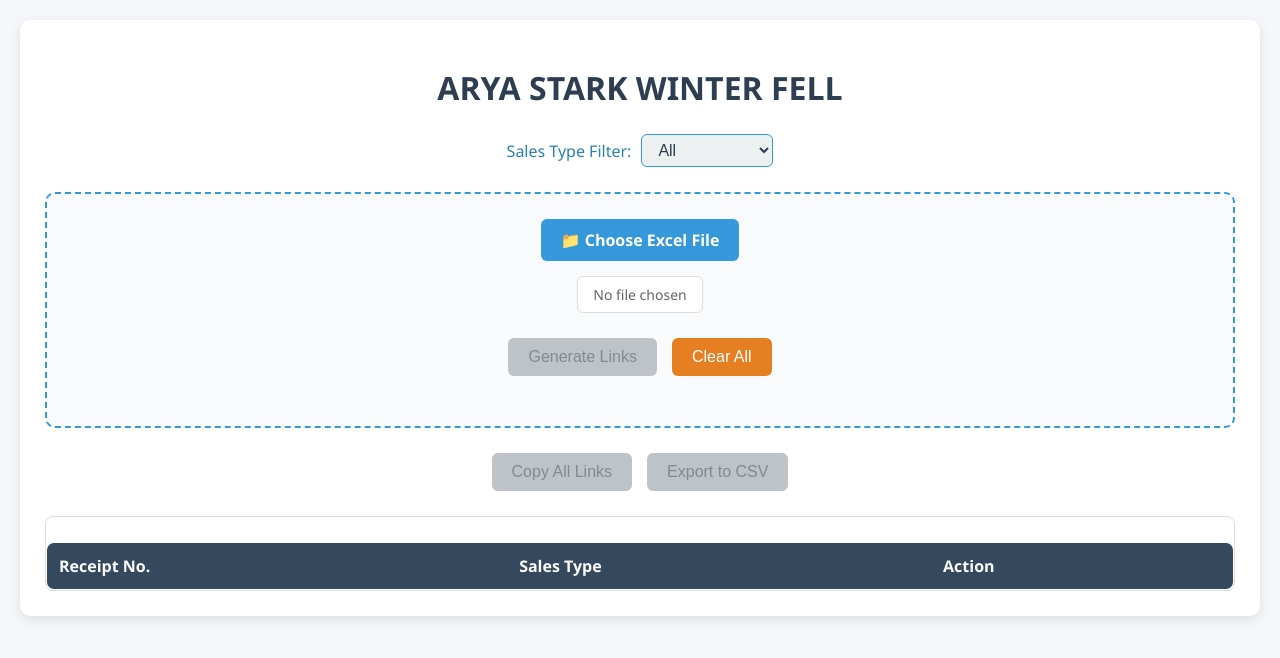
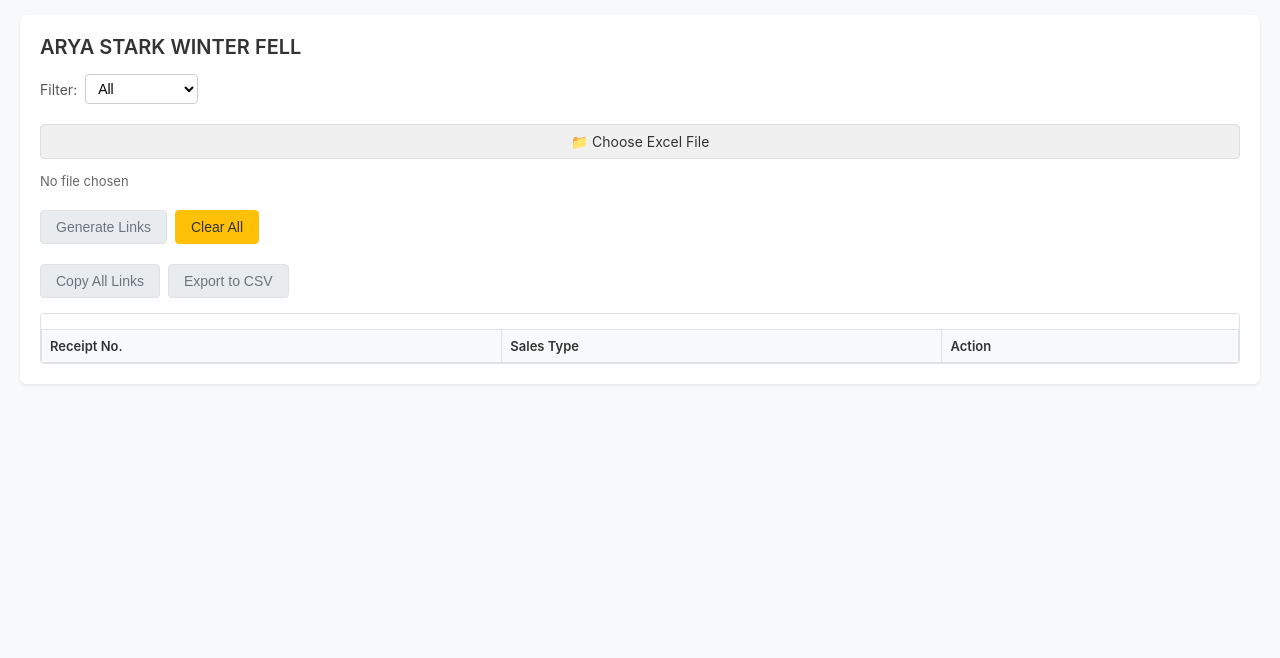
Before and after one commit to tomorrowlandspy/kalkere, a plain HTML site: page index.html in a window 1280 px wide. Drawn offline with Linux system fonts and the light colour scheme.

Commit message:
Update index.html

```diff
--- a/index.html
+++ b/index.html
@@ -6,199 +6,179 @@
 <title>Survey Link Generator</title>
 <style>
     body {
-        font-family: 'Segoe UI', Tahoma, Geneva, Verdana, sans-serif;
+        font-family: -apple-system, BlinkMacSystemFont, 'Segoe UI', Roboto, sans-serif;
         margin: 0;
-        padding: 20px;
-        background-color: #f5f7fa;
+        padding: 15px;
+        background-color: #f8f9fa;
         color: #333;
     }
     .container {
         max-width: 1200px;
         margin: 0 auto;
         background: white;
-        padding: 25px;
-        border-radius: 10px;
-        box-shadow: 0 4px 12px rgba(0,0,0,0.1);
+        padding: 20px;
+        border-radius: 6px;
+        box-shadow: 0 1px 3px rgba(0,0,0,0.1);
     }
     h1 {
-        text-align: center;
-        margin-bottom: 25px;
-        color: #2c3e50;
+        margin: 0 0 15px 0;
+        color: #333;
+        font-size: 20px;
         font-weight: 600;
     }
     .filter-container {
+        margin-bottom: 20px;
         display: flex;
         align-items: center;
-        justify-content: center;
-        margin: 15px 0 25px 0;
-        gap: 10px;
+        gap: 8px;
     }
     .filter-label {
-        font-size: 16px;
-        font-weight: 500;
-        color: #2980b9;
+        font-size: 14px;
+        color: #555;
     }
     .filter-select {
-        font-size: 16px;
-        padding: 6px 12px;
-        border-radius: 6px;
-        border: 1px solid #3498db;
-        background: #ecf0f1;
-        color: #2c3e50;
-        transition: border 0.2s;
-    }
-    .filter-select:focus {
-        border-color: #2980b9;
-        outline: none;
+        font-size: 14px;
+        padding: 5px 8px;
+        border-radius: 4px;
+        border: 1px solid #ccc;
+        background: white;
     }
     .file-section {
-        text-align: center;
-        margin: 25px 0;
-        padding: 25px;
-        border: 2px dashed #3498db;
-        border-radius: 10px;
-        background-color: #f8fafc;
+        margin-bottom: 20px;
     }
     .file-input-container {
         display: flex;
         flex-direction: column;
-        align-items: center;
-        gap: 15px;
-        width: 100%;
-        max-width: 400px;
-        margin: 0 auto;
+        gap: 8px;
+        margin-bottom: 15px;
     }
     .file-label {
-        font-weight: bold;
-        font-size: 16px;
-        color: white;
-        background: #3498db;
-        padding: 10px 20px;
-        border-radius: 6px;
+        font-size: 14px;
+        color: #333;
+        background: #f0f0f0;
+        padding: 8px 12px;
+        border-radius: 4px;
+        border: 1px solid #ddd;
         cursor: pointer;
-        transition: all 0.2s;
+        text-align: center;
+        transition: background 0.2s;
     }
     .file-label:hover {
-        background: #2980b9;
+        background: #e8e8e8;
     }
     input[type="file"] {
         display: none;
     }
     .file-name {
-        font-size: 14px;
+        font-size: 13px;
         color: #666;
-        background: white;
-        padding: 8px 15px;
-        border-radius: 6px;
-        border: 1px solid #ddd;
-        max-width: 100%;
+        padding: 6px 0;
         overflow: hidden;
         text-overflow: ellipsis;
         white-space: nowrap;
     }
     .button-group {
         display: flex;
-        gap: 15px;
-        justify-content: center;
-        margin: 25px 0;
-        flex-wrap: wrap;
+        gap: 8px;
+        margin-bottom: 15px;
     }
     .btn {
-        padding: 10px 20px;
-        border: none;
-        border-radius: 6px;
+        padding: 8px 15px;
+        border: 1px solid #ccc;
+        border-radius: 4px;
         cursor: pointer;
-        font-size: 16px;
-        font-weight: 500;
+        font-size: 14px;
+        background: #f8f8f8;
+        color: #333;
         transition: all 0.2s;
     }
+    .btn:hover {
+        background: #f0f0f0;
+    }
     .btn-primary {
-        background-color: #3498db;
+        background-color: #007bff;
         color: white;
+        border-color: #007bff;
     }
     .btn-primary:hover {
-        background-color: #2980b9;
+        background-color: #0056b3;
     }
     .btn-success {
-        background-color: #27ae60;
+        background-color: #28a745;
         color: white;
+        border-color: #28a745;
     }
     .btn-success:hover {
-        background-color: #219653;
+        background-color: #1e7e34;
     }
     .btn-warning {
-        background-color: #e67e22;
-        color: white;
+        background-color: #ffc107;
+        color: #333;
+        border-color: #ffc107;
     }
     .btn-warning:hover {
-        background-color: #d35400;
+        background-color: #e0a800;
     }
     .btn:disabled {
-        background-color: #bdc3c7;
-        color: #7f8c8d;
+        background-color: #e9ecef;
+        color: #6c757d;
         cursor: not-allowed;
+        border-color: #dee2e6;
     }
     table {
         width: 100%;
         border-collapse: collapse;
-        margin-top: 25px;
-        border: 1px solid #ddd;
-        border-radius: 8px;
-        overflow: hidden;
-        box-shadow: 0 2px 8px rgba(0,0,0,0.05);
-        background: white;
+        margin-top: 15px;
+        border: 1px solid #dee2e6;
+        font-size: 13px;
     }
     th, td {
-        border-bottom: 1px solid #ddd;
-        padding: 12px;
+        border: 1px solid #dee2e6;
+        padding: 8px;
         text-align: left;
     }
     th {
-        background-color: #34495e;
-        color: white;
+        background-color: #f8f9fa;
+        color: #333;
         font-weight: 600;
     }
-    tr:nth-child(even) {
-        background-color: #f8f9fa;
-    }
     .copy-btn {
-        background-color: #2ecc71;
+        background-color: #6c757d;
         color: white;
         border: none;
-        padding: 8px 16px;
-        border-radius: 4px;
+        padding: 4px 8px;
+        border-radius: 3px;
         cursor: pointer;
-        font-size: 14px;
-        font-weight: 500;
-        transition: all 0.2s;
+        font-size: 12px;
+        transition: background 0.2s;
     }
     .copy-btn:hover {
-        background-color: #27ae60;
+        background-color: #5a6268;
     }
     .copy-btn.copied {
-        background-color: #e74c3c;
+        background-color: #28a745;
         cursor: not-allowed;
     }
     .copy-btn:disabled {
-        background-color: #95a5a6;
+        background-color: #ced4da;
+        color: #6c757d;
         cursor: not-allowed;
     }
     .status {
-        text-align: center;
-        margin: 25px 0;
-        padding: 15px;
-        border-radius: 6px;
-        font-weight: 500;
+        margin: 10px 0;
+        padding: 8px;
+        border-radius: 4px;
+        font-size: 13px;
     }
     .status.success {
-        background-color: #d5f4e6;
-        color: #27ae60;
-        border: 1px solid #2ecc71;
+        background-color: #d4edda;
+        color: #155724;
+        border: 1px solid #c3e6cb;
     }
     .status.error {
-        background-color: #fadbd8;
-        color: #c0392b;
-        border: 1px solid #e74c3c;
+        background-color: #f8d7da;
+        color: #721c24;
+        border: 1px solid #f5c6cb;
     }
     .status.info {
         background-color: #d6eaf8;
@@ -206,58 +186,56 @@
         border: 1px solid #3498db;
     }
     .table-container {
-        max-height: 600px;
+        max-height: 400px;
         overflow-y: auto;
-        border: 1px solid #ddd;
-        border-radius: 8px;
+        border: 1px solid #dee2e6;
+        border-radius: 4px;
     }
     .summary {
         background: #f8f9fa;
-        padding: 15px;
-        border-radius: 8px;
-        margin: 20px 0;
-        border-left: 4px solid #3498db;
+        padding: 10px;
+        border-radius: 4px;
+        margin: 10px 0;
+        border-left: 3px solid #007bff;
+        font-size: 13px;
+    }
+    .summary h3 {
+        margin: 0 0 8px 0;
+        font-size: 14px;
+        font-weight: 600;
+    }
+    .summary p {
+        margin: 4px 0;
     }
 
-    /* Responsive adjustments */
     @media (max-width: 768px) {
         .container {
             padding: 15px;
         }
-        h1 {
-            font-size: 24px;
-        }
-        .file-section {
-            padding: 20px 15px;
-        }
-        .filter-container {
-            flex-direction: column;
-            align-items: flex-start;
-        }
         .button-group {
             flex-direction: column;
-            align-items: center;
         }
         .btn {
             width: 100%;
-            max-width: 300px;
+        }
+        .filter-container {
+            flex-wrap: wrap;
         }
         table {
-            font-size: 14px;
+            font-size: 12px;
         }
         th, td {
-            padding: 8px;
+            padding: 6px;
         }
     }
 </style>
 </head>
 <body>
 <div class="container">
-    <h1>ARYA STARK WINTER FELL </h1>
+    <h1>ARYA STARK WINTER FELL</h1>
 
-    <!-- FILTER ADDED HERE -->
     <div class="filter-container">
-        <label for="salesTypeFilter" class="filter-label">Sales Type Filter:</label>
+        <label for="salesTypeFilter" class="filter-label">Filter:</label>
         <select id="salesTypeFilter" class="filter-select">
             <option value="ALL">All</option>
             <option value="DINE-IN">DINE-IN</option>
@@ -411,10 +389,8 @@ function convertExcelTime(serial) {
 }
 
 function shouldFilterOutRow(row) {
-    // Check if POS Receipt contains K855SWG, K855ZMT, or K855MAGIC
     const posReceipt = getRowValue(row, ['POS Receipt No.', 'POS Receipt No', 'POSReceiptNo']);
     if (posReceipt) {
-        // Check for any of the patterns in the POS Receipt
         if (typeof posReceipt === 'string') {
             if (posReceipt.includes('K855SWG') ||
                 posReceipt.includes('K855ZMT') ||
@@ -445,7 +421,6 @@ function processFile() {
             let headerRowIndex = -1;
             let dataStartRow = -1;
 
-            // Find header row
             for (let R = range.s.r; R <= range.e.r; ++R) {
                 const cellAddress = XLSX.utils.encode_cell({c: 0, r: R});
                 const cell = worksheet[cellAddress];
@@ -457,7 +432,6 @@ function processFile() {
             }
 
             if (headerRowIndex === -1) {
-                // Try alternative header names
                 for (let R = range.s.r; R <= range.e.r; ++R) {
                     const cellAddress = XLSX.utils.encode_cell({c: 0, r: R});
                     const cell = worksheet[cellAddress];
@@ -475,7 +449,6 @@ function processFile() {
                 }
             }
 
-            // Create new range from header row to end
             const newRange = XLSX.utils.encode_range({
                 s: {c: range.s.c, r: headerRowIndex},
                 e: {c: range.e.c, r: range.e.r}
@@ -492,7 +465,6 @@ function processFile() {
 
             sheetData.forEach((row, index) => {
                 try {
-                    // Filter out rows with K855SWG, K855ZMT, or K855MAGIC in POS Receipt
                     if (shouldFilterOutRow(row)) {
                         filteredCount++;
                         console.log("Filtered out row:", row);
@@ -527,17 +499,16 @@ function processFile() {
                 errors: errorCount
             });
 
-            // Apply initial filter
             filterLinks();
 
             updateSummary(processedCount, errorCount, filteredCount, sheetData.length);
 
             if (processedCount > 0) {
-                showStatus(`Successfully generated ${processedCount} survey links (Filtered out: ${filteredCount})`, 'success');
+                showStatus(`Generated ${processedCount} links (Filtered: ${filteredCount})`, 'success');
                 document.getElementById('copyAllBtn').disabled = false;
                 document.getElementById('exportBtn').disabled = false;
             } else {
-                showStatus(`No valid records found to generate links. Filtered out: ${filteredCount}`, 'error');
+                showStatus(`No valid records found. Filtered: ${filteredCount}`, 'error');
             }
         } catch (err) {
             console.error("Error processing file:", err);
@@ -595,7 +566,6 @@ function filterLinks() {
     console.log("Filtered data:", currentData.length);
     renderTable(currentData);
 
-    // Enable/disable copy and export buttons based on filtered data
     document.getElementById('copyAllBtn').disabled = currentData.length === 0;
     document.getElementById('exportBtn').disabled = currentData.length === 0;
 }
@@ -603,10 +573,10 @@ function filterLinks() {
 function updateSummary(processed, errors, filtered, total) {
     const summaryEl = document.getElementById('summary');
     summaryEl.innerHTML = `
-        <h3>Processing Summary</h3>
+        <h3>Summary</h3>
         <p><strong>Total Records:</strong> ${total}</p>
         <p><strong>Successfully Processed:</strong> ${processed}</p>
-        <p><strong>Filtered Out (K855SWG/ZMT/MAGIC):</strong> ${filtered}</p>
+        <p><strong>Filtered Out:</strong> ${filtered}</p>
         <p><strong>Errors/Skipped:</strong> ${errors}</p>
     `;
     summaryEl.style.display = 'block';
@@ -701,7 +671,6 @@ document.getElementById('fileInput').addEventListener('change', function() {
     document.getElementById('generateBtn').disabled = !this.files.length;
 });
 
-// Listen to sales type filter changes
 document.getElementById('salesTypeFilter').addEventListener('change', filterLinks);
 </script>
 </body>
```
